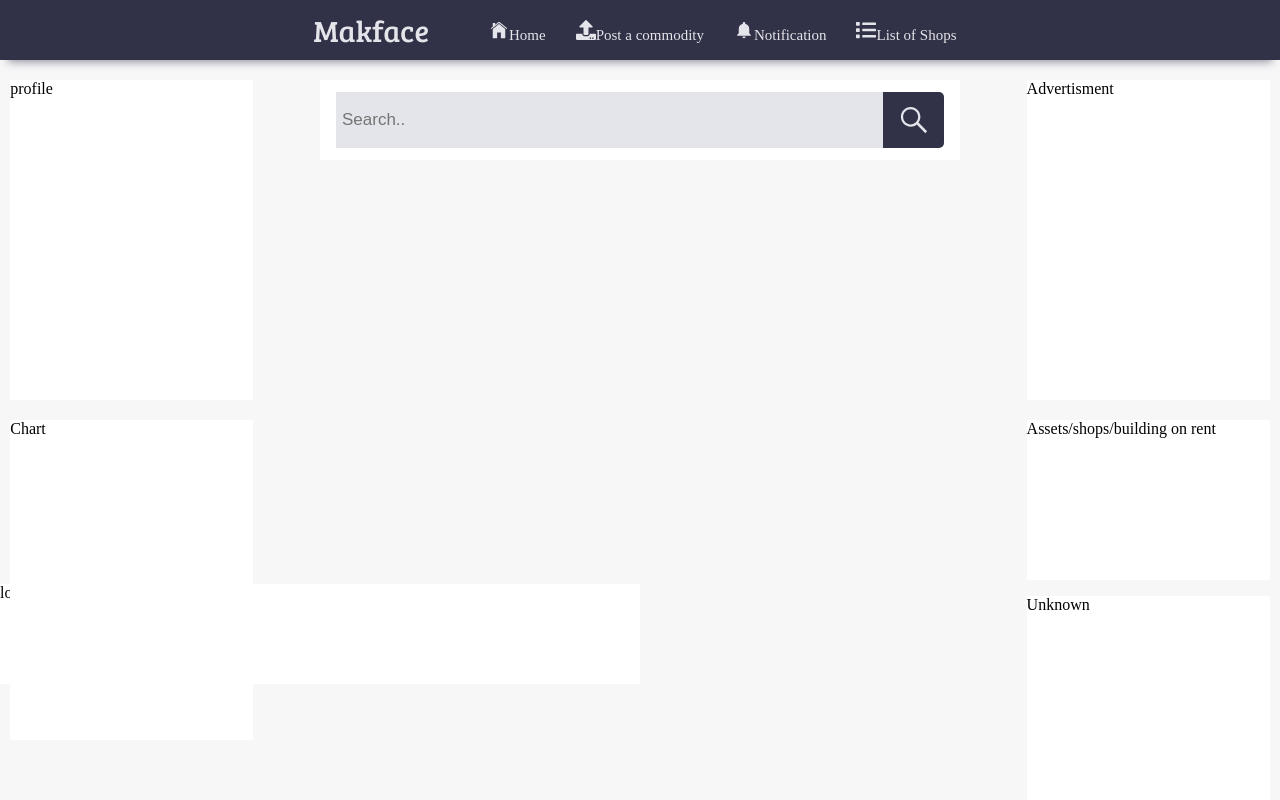
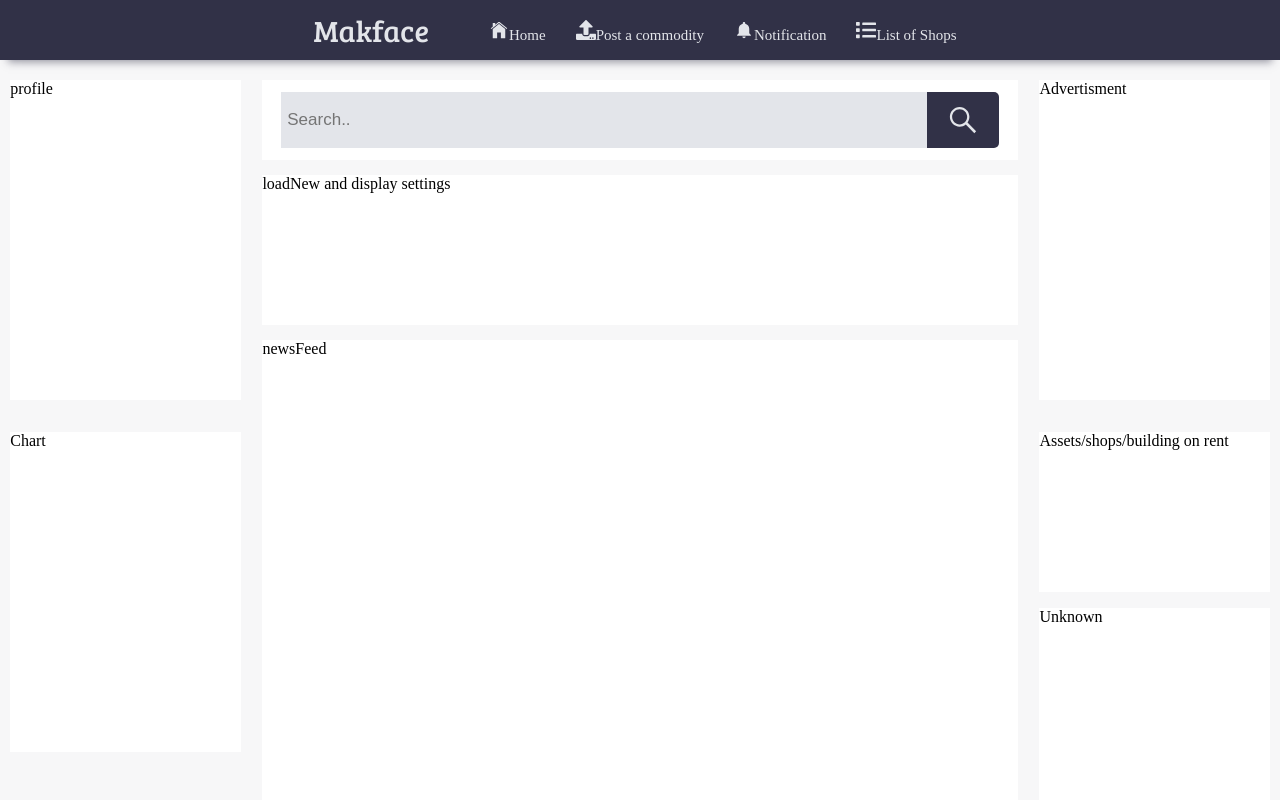
Before and after one commit to EzeBernardine/makface, a React (Create React App) app: page /Dashboard in a window 1280 px wide. Shown: the top 800 px of the page. Built offline with nearby package versions, Linux system fonts and the light colour scheme; a web font is replaced by a local one.

Commit message:
fixed the dashboard scroll challenge

```diff
--- a/src/component/Dashboard.js
+++ b/src/component/Dashboard.js
@@ -14,16 +14,16 @@ class Dashboard extends Component {
   let menu = ['Home', 'Post a commodity', 'Notification', 'List of Shops']
 
     return (
-      <div className='G_container dashboard_Container'>
+      <div className='dashboard_Container'>
        <div className='Menu G_smallerFont '><Menu menu = {menu} name = {makface}/></div>
-       <div className='Profile'><Profile /></div>
-       <div className='Searchabr'><SearchBar /></div>
-       <div className='Advertisment'>Advertisment</div>
-       <div className='loadNew'>loadNew and display settings</div>
-       <div className='newsFeed'>newsFeed</div>
-       <div className='Assets'>Assets/shops/building on rent</div>
-       <div className='Unknown'>Unknown</div>
-       <div className='Chart'>Chart</div>
+       <div className='Profile D_size_position'><Profile /></div>
+       <div className='Assets  D_size_position'>Assets/shops/building on rent</div>
+       <div className='Unknown D_size_position'>Unknown</div>
+       <div className='Chart D_size_position'>Chart</div>
+       <div className='Advertisment D_size_position'>Advertisment</div>
+       <div className='Searchbar centerContent '><SearchBar /></div>
+       <div className='loadNew centerContent'>loadNew and display settings</div>
+       <div className='newsFeed centerContent'>newsFeed</div>
       </div>
     );
   }
--- a/src/component/Profile.js
+++ b/src/component/Profile.js
@@ -13,7 +13,7 @@ class Menu extends Component {
 
     return (
       <div className=''>
-
+      {/* <img src=require{'../image/global-market.jpg'} ></img> */}
 profile
 
       </div>
--- a/src/styles/Dashboard.css
+++ b/src/styles/Dashboard.css
@@ -3,80 +3,62 @@
 body {
   margin: 0;
   padding: 0;
-  overflow-x: hidden
+  overflow-x: hidden;
+  background-color: #f7f7f8;
 }
-.Profile, .Searchabr, .Advertisment, .loadNew, .newsFeed, .Chart, .Assets, .Unknown{
+.Profile, .Searchbar, .Advertisment, .loadNew, .newsFeed, .Chart, .Assets, .Unknown{
   background-color: white;
 }
 
 .dashboard_Container {
-  background-color: #f7f7f8;
-  height: 1550px
-  /* grid-template:
-  ' Searchabr  ' 10vh
-  ' loadNew    ' 200px
-  '  newsFeed  ' 200px
-  ' newsFeed   ' 200px
-  ' newsFeed   ' 500px
-  /  50vw;
-  grid-gap: 20px */
+  display: grid;
+  row-gap: 15px
+}
+.D_size_position {
+  width: 18vw;
+  position: fixed;
 }
 .Profile {
-  /* grid-area: Profile; */
-  position: fixed;
   top: 80px;
   right: 0%;
   left: .8%;
-  width: 19vw;
   height: 40vh;
 }
-.Searchabr {
-  /* grid-area: Searchabr; */
-  margin: 80px auto 0 auto;
-  width: 50vw;
-  height: 80px
-}
 .Advertisment {
-  /* grid-area: Advertisment; */
-  position: fixed;
   top: 80px;
   right: .8%;
-  width: 19vw;
   height: 40vh;
 }
-.loadNew {
-  height: 100px;
-  width: 50vw;
-  /* grid-area: loadNew; */
-}
-.newsFeed {
-  /* grid-area: newsFeed */
-}
 .Chart {
-  /* grid-area: Chart; */
-  position: fixed;
-  top: 52.5vh;
+  top: 54vh;
   left: .8%;
-  width: 19vw;
   height: 40vh;
 }
 .Assets {
-  /* grid-area: Assets; */
-  position: fixed;
-  top: 52.5vh;
+  top: 54vh;
   right: .8%;
-  width: 19vw;
   height: 20vh;
 }
 .Unknown {
-  position: fixed;
-  top: 74.5vh;
+  top: 76vh;
   right: .8%;
-  width: 19vw;
   height: 30vh;
 }
 .Menu {
   position: fixed;
-  /* width: 10vh */
-  /* grid-area: Menu; */
 }
+
+.centerContent {
+  width: 59vw;
+  margin: 0 auto;
+}
+.Searchbar {
+  margin: 80px auto 0 auto;
+  height: 80px;
+}
+.loadNew {
+  height: 150px
+}
+.newsFeed {
+  height: 1500px;
+}
```
